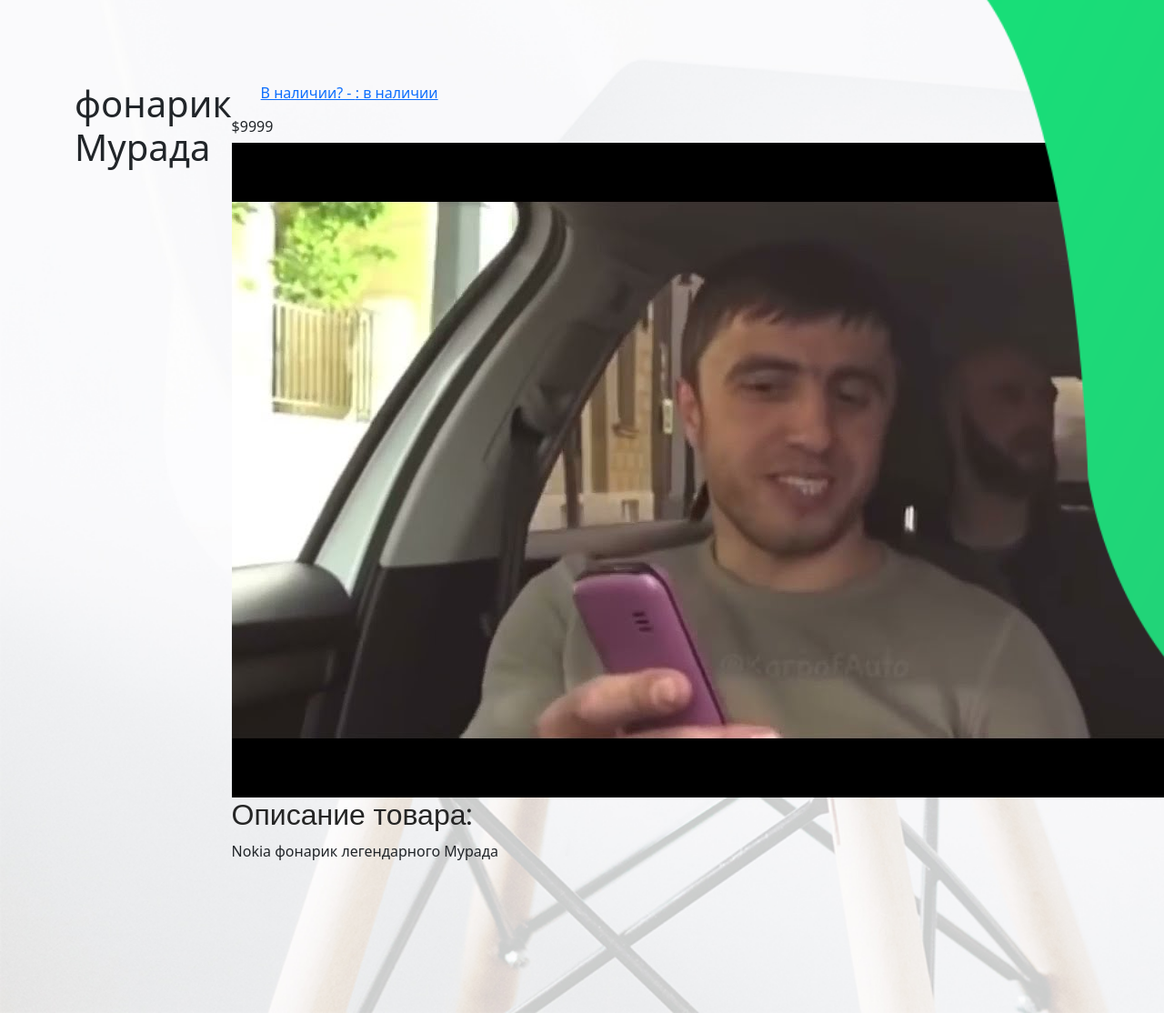
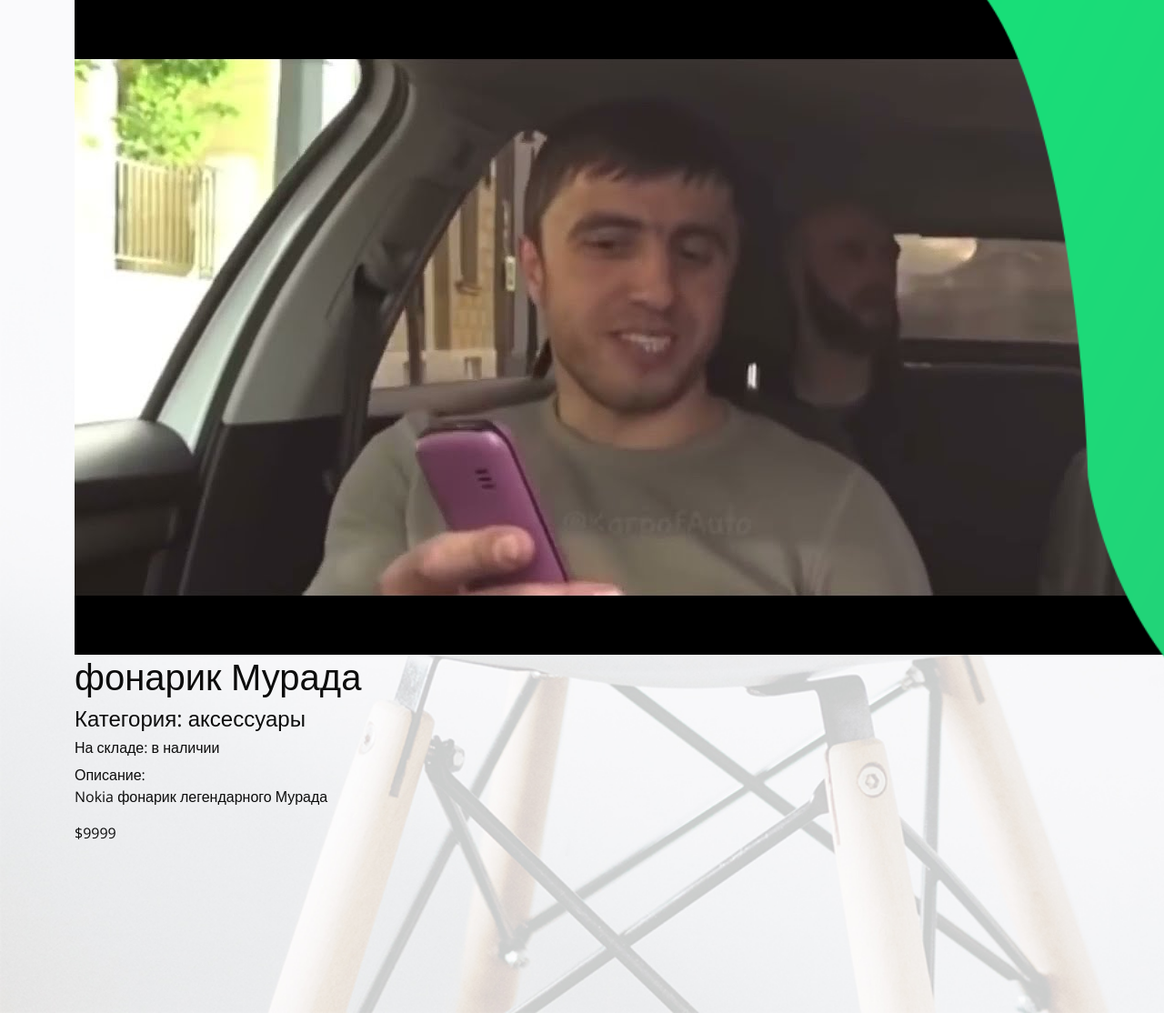
Before and after one commit to Xamerzaev/flask-shop-beta-, a Flask app: page /products/1 in a window 1280 px wide. Shown: the part 70-1184 px from the top of the page at 91% size. Run offline with Flask 2, Linux system fonts and the light colour scheme; data comes from the database, SQL or seed files in the repository; style sheets or scripts are compiled from the project's sources; some libraries are stand-ins or nearby versions.

Commit message:
finish flask.shop

```diff
--- a/shop/templates/product_detail.html
+++ b/shop/templates/product_detail.html
@@ -1,28 +1,49 @@
+
 {% extends 'base.html' %}
 {%block content%}
-<section class="brand_section layout_padding">
-    <div class="container">
-      <div class="heading_container">
-        <h1>{{product.title}}</h1>
-        <div class="detail-box">
-        <ul>
-        <a href=""><span>В наличии? -  </span> : {{product.availibility}}</a>
-      </ul>
-      <h6 class="price">
-        ${{ product.price }}
-      </h6>
-        <div class="img-box">
-          <img src="{{ url_for('static', filename = 'images/' + product.image) }}" alt="">
+    <!-- Fonts -->
+    <link href="https://fonts.googleapis.com/css?family=Roboto:300,400,500" rel="stylesheet">
+    <!-- CSS -->
+    <link href="style.css" rel="stylesheet">
+    <meta name="robots" content="noindex,follow" />
+
+  </head>
+
+  <body>
+    <main class="container">
+
+      <!-- Left Column / Headphones Image -->
+      <div class="left-column">
+        <img data-image="black" src="{{ url_for('static', filename = 'images/' + product.image) }}" alt="">
+      </div>
+
+
+      <!-- Right Column -->
+      <div class="right-column">
+
+        <!-- Product Description -->
+        <div class="product-description">
+          <h1>{{product.title}}</h1>
+          <h4>Категория: {{product.category}}</h4>
+          <h6>На складе: {{product.availibility}}</h6>
+          <p>Описание: <br>
+            {{product.description}}</p>
+
         </div>
-            <div class="detail-box">
-              <h2>
-                Описание товара:
-              </h2>
-              <p>{{product.description}}</p>
-            </div>
-          </a>
+
+        <!-- Product Configuration -->
+        <div class="product-configuration">
+
+        <!-- Product Pricing -->
+        <div class="product-price">
+          <span>${{ product.price }}</span>
         </div>
       </div>
-    </div>
-  </section>
+    </main>
+
+    <!-- Scripts -->
+    <script src="https://cdnjs.cloudflare.com/ajax/libs/jquery/3.1.1/jquery.min.js" charset="utf-8"></script>
+    <script src="script.js" charset="utf-8"></script>
+  </body>
+</html>
 {% endblock %}
```
